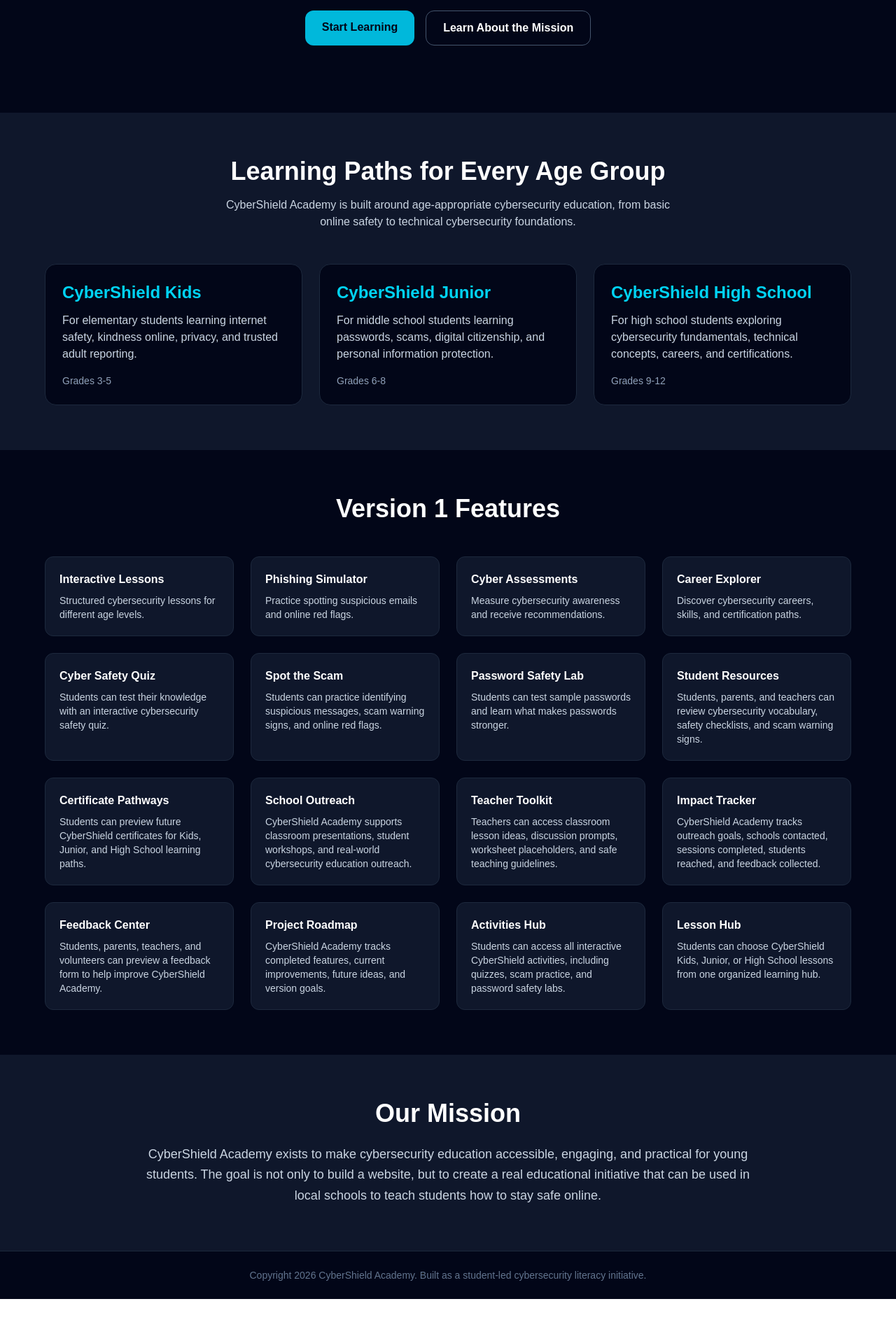
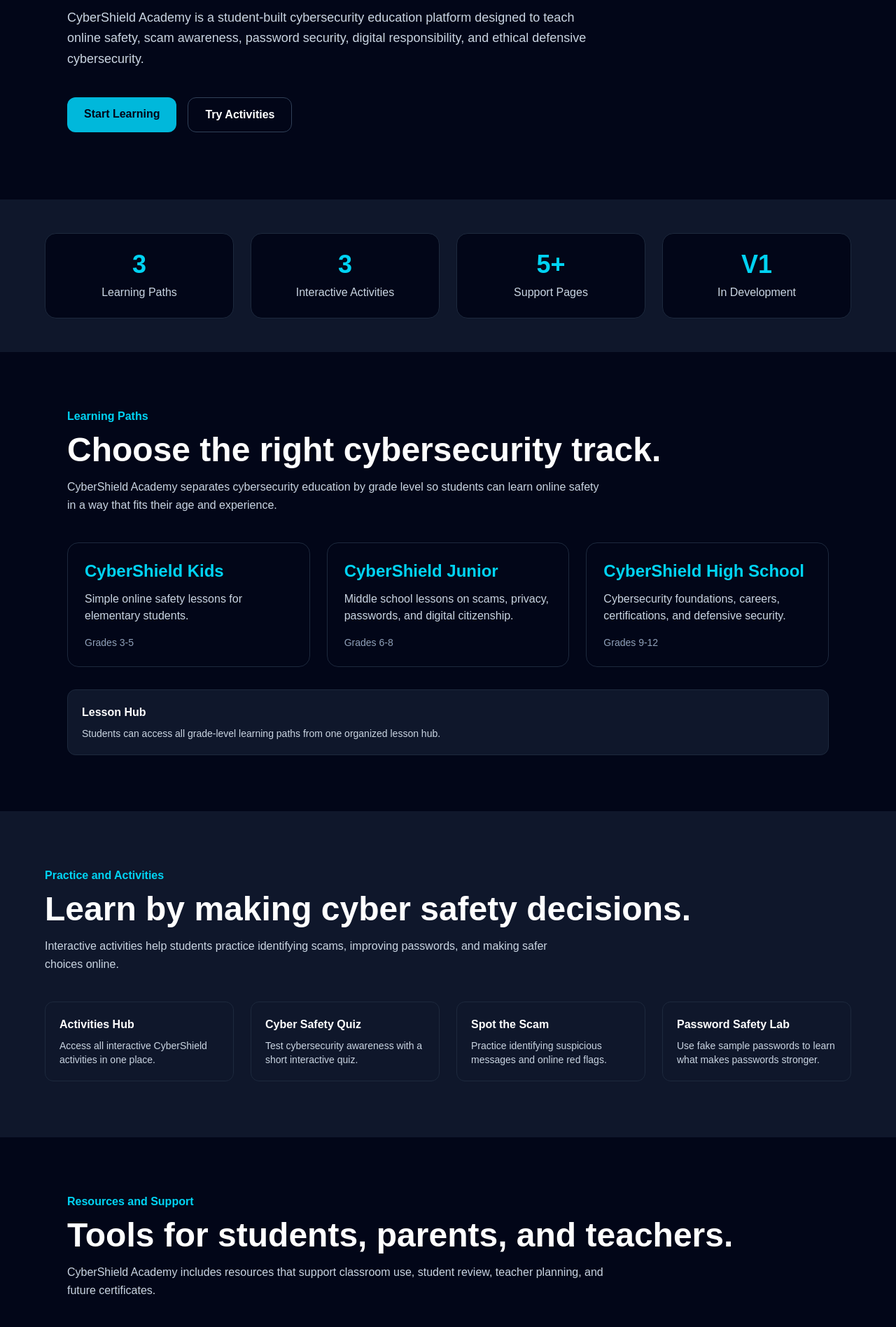
Before and after one commit to sanjith-cpu/cybershield-academy, a Next.js app: page / in a window 1280 px wide. Shown: the part 500-2396 px from the top of the page at 70% size. Before the commit the page ends 2356 px from the top, so only its background shows below. Built offline with nearby package versions, Linux system fonts and the light colour scheme.

Commit message:
Polish homepage layout

```diff
--- a/app/page.tsx
+++ b/app/page.tsx
@@ -8,181 +8,254 @@ export default function Home() {
     <main className="min-h-screen bg-slate-950 text-white">
       <Navbar />
 
-      {/* Hero Section */}
-      <section className="px-8 py-24 text-center max-w-5xl mx-auto">
+      <section className="px-8 py-24 max-w-6xl mx-auto">
         <p className="mb-4 text-cyan-400 font-semibold">
-          Cybersecurity literacy for the next generation
+          Cybersecurity education for students
         </p>
 
-        <h1 className="text-4xl md:text-6xl font-extrabold leading-tight mb-6">
-          Learn cybersecurity, online safety, and digital responsibility.
+        <h1 className="text-4xl md:text-7xl font-extrabold leading-tight mb-6">
+          CyberShield Academy helps students build safer digital habits.
         </h1>
 
-        <p className="text-lg md:text-xl text-slate-300 max-w-3xl mx-auto mb-10">
-          CyberShield Academy is an interactive learning platform designed to
-          teach elementary, middle, and high school students the cybersecurity
-          skills they need to stay safe, informed, and prepared for the future.
+        <p className="text-lg text-slate-300 leading-relaxed max-w-3xl mb-10">
+          CyberShield Academy is a student-built cybersecurity education platform
+          designed to teach online safety, scam awareness, password security,
+          digital responsibility, and ethical defensive cybersecurity.
         </p>
 
-        <div className="flex flex-col sm:flex-row justify-center gap-4">
+        <div className="flex flex-col sm:flex-row gap-4">
           <a
-            href="#tracks"
-            className="rounded-xl bg-cyan-500 px-6 py-3 font-semibold text-slate-950 hover:bg-cyan-400 transition"
+            href="/lessons"
+            className="rounded-xl bg-cyan-500 px-6 py-3 font-semibold text-slate-950 hover:bg-cyan-400 transition text-center"
           >
             Start Learning
           </a>
 
           <a
-            href="#mission"
-            className="rounded-xl border border-slate-600 px-6 py-3 font-semibold text-white hover:bg-slate-800 transition"
+            href="/activities"
+            className="rounded-xl border border-slate-700 px-6 py-3 font-semibold hover:border-cyan-500 transition text-center"
           >
-            Learn About the Mission
+            Try Activities
           </a>
         </div>
       </section>
 
-      {/* Learning Tracks */}
-      <section id="tracks" className="px-8 py-16 bg-slate-900">
-        <div className="max-w-6xl mx-auto">
-          <h2 className="text-3xl md:text-4xl font-bold text-center mb-4">
-            Learning Paths for Every Age Group
+      <section className="px-8 py-12 bg-slate-900">
+        <div className="max-w-6xl mx-auto grid md:grid-cols-4 gap-6">
+          <div className="rounded-2xl bg-slate-950 border border-slate-800 p-6 text-center">
+            <h2 className="text-4xl font-extrabold text-cyan-400 mb-2">3</h2>
+            <p className="text-slate-300">Learning Paths</p>
+          </div>
+
+          <div className="rounded-2xl bg-slate-950 border border-slate-800 p-6 text-center">
+            <h2 className="text-4xl font-extrabold text-cyan-400 mb-2">3</h2>
+            <p className="text-slate-300">Interactive Activities</p>
+          </div>
+
+          <div className="rounded-2xl bg-slate-950 border border-slate-800 p-6 text-center">
+            <h2 className="text-4xl font-extrabold text-cyan-400 mb-2">5+</h2>
+            <p className="text-slate-300">Support Pages</p>
+          </div>
+
+          <div className="rounded-2xl bg-slate-950 border border-slate-800 p-6 text-center">
+            <h2 className="text-4xl font-extrabold text-cyan-400 mb-2">V1</h2>
+            <p className="text-slate-300">In Development</p>
+          </div>
+        </div>
+      </section>
+
+      <section id="tracks" className="px-8 py-20 max-w-6xl mx-auto">
+        <div className="mb-10">
+          <p className="mb-3 text-cyan-400 font-semibold">
+            Learning Paths
+          </p>
+
+          <h2 className="text-3xl md:text-5xl font-bold mb-4">
+            Choose the right cybersecurity track.
           </h2>
 
-          <p className="text-slate-300 text-center max-w-2xl mx-auto mb-12">
-            CyberShield Academy is built around age-appropriate cybersecurity
-            education, from basic online safety to technical cybersecurity
-            foundations.
+          <p className="text-slate-300 max-w-3xl leading-relaxed">
+            CyberShield Academy separates cybersecurity education by grade level
+            so students can learn online safety in a way that fits their age and
+            experience.
           </p>
+        </div>
 
         <div className="grid md:grid-cols-3 gap-6">
           <TrackCard
             title="CyberShield Kids"
             grades="Grades 3-5"
-              description="For elementary students learning internet safety, kindness online, privacy, and trusted adult reporting."
+            description="Simple online safety lessons for elementary students."
             href="/kids"
           />
 
           <TrackCard
             title="CyberShield Junior"
             grades="Grades 6-8"
-              description="For middle school students learning passwords, scams, digital citizenship, and personal information protection."
+            description="Middle school lessons on scams, privacy, passwords, and digital citizenship."
             href="/junior"
           />
 
           <TrackCard
             title="CyberShield High School"
             grades="Grades 9-12"
-              description="For high school students exploring cybersecurity fundamentals, technical concepts, careers, and certifications."
+            description="Cybersecurity foundations, careers, certifications, and defensive security."
             href="/high-school"
+          />
+        </div>
+
+        <div className="mt-8">
+          <FeatureCard
+            title="Lesson Hub"
+            description="Students can access all grade-level learning paths from one organized lesson hub."
+            href="/lessons"
+          />
+        </div>
+      </section>
+
+      <section className="px-8 py-20 bg-slate-900">
+        <div className="max-w-6xl mx-auto">
+          <div className="mb-10">
+            <p className="mb-3 text-cyan-400 font-semibold">
+              Practice and Activities
+            </p>
+
+            <h2 className="text-3xl md:text-5xl font-bold mb-4">
+              Learn by making cyber safety decisions.
+            </h2>
+
+            <p className="text-slate-300 max-w-3xl leading-relaxed">
+              Interactive activities help students practice identifying scams,
+              improving passwords, and making safer choices online.
+            </p>
+          </div>
+
+          <div className="grid md:grid-cols-2 lg:grid-cols-4 gap-6">
+            <FeatureCard
+              title="Activities Hub"
+              description="Access all interactive CyberShield activities in one place."
+              href="/activities"
+            />
+
+            <FeatureCard
+              title="Cyber Safety Quiz"
+              description="Test cybersecurity awareness with a short interactive quiz."
+              href="/quiz"
+            />
+
+            <FeatureCard
+              title="Spot the Scam"
+              description="Practice identifying suspicious messages and online red flags."
+              href="/spot-the-scam"
+            />
+
+            <FeatureCard
+              title="Password Safety Lab"
+              description="Use fake sample passwords to learn what makes passwords stronger."
+              href="/password-lab"
             />
           </div>
         </div>
       </section>
 
-      {/* Features Section */}
-      <section id="features" className="px-8 py-16">
-        <div className="max-w-6xl mx-auto">
-          <h2 className="text-3xl md:text-4xl font-bold text-center mb-12">
-            Version 1 Features
+      <section className="px-8 py-20 max-w-6xl mx-auto">
+        <div className="mb-10">
+          <p className="mb-3 text-cyan-400 font-semibold">
+            Resources and Support
+          </p>
+
+          <h2 className="text-3xl md:text-5xl font-bold mb-4">
+            Tools for students, parents, and teachers.
           </h2>
 
-          <div className="grid sm:grid-cols-2 lg:grid-cols-4 gap-6">
+          <p className="text-slate-300 max-w-3xl leading-relaxed">
+            CyberShield Academy includes resources that support classroom use,
+            student review, teacher planning, and future certificates.
+          </p>
+        </div>
+
+        <div className="grid md:grid-cols-2 lg:grid-cols-3 gap-6">
           <FeatureCard
-              title="Interactive Lessons"
-              description="Structured cybersecurity lessons for different age levels."
+            title="Student Resources"
+            description="Review cybersecurity vocabulary, safety checklists, and scam warning signs."
+            href="/resources"
           />
 
           <FeatureCard
-              title="Phishing Simulator"
-              description="Practice spotting suspicious emails and online red flags."
+            title="Teacher Toolkit"
+            description="Access lesson ideas, discussion prompts, worksheet placeholders, and teaching tips."
+            href="/teacher-toolkit"
           />
 
           <FeatureCard
-              title="Cyber Assessments"
-              description="Measure cybersecurity awareness and receive recommendations."
+            title="Certificate Pathways"
+            description="Preview future CyberShield certificates for Kids, Junior, and High School tracks."
+            href="/certificates"
+          />
+        </div>
+      </section>
+
+      <section className="px-8 py-20 bg-slate-900">
+        <div className="max-w-6xl mx-auto">
+          <div className="mb-10">
+            <p className="mb-3 text-cyan-400 font-semibold">
+              Outreach and Impact
+            </p>
+
+            <h2 className="text-3xl md:text-5xl font-bold mb-4">
+              Built for real-world cybersecurity education.
+            </h2>
+
+            <p className="text-slate-300 max-w-3xl leading-relaxed">
+              CyberShield Academy is designed to support future school outreach,
+              classroom presentations, feedback collection, and honest impact
+              tracking.
+            </p>
+          </div>
+
+          <div className="grid md:grid-cols-2 lg:grid-cols-4 gap-6">
+            <FeatureCard
+              title="School Outreach"
+              description="Explore presentation options for elementary, middle, and high school students."
+              href="/outreach"
             />
 
             <FeatureCard
-              title="Career Explorer"
-              description="Discover cybersecurity careers, skills, and certification paths."
-            />
-	    <FeatureCard
-  		title="Cyber Safety Quiz"
-  		description="Students can test their knowledge with an interactive cybersecurity safety quiz."
-                href="/quiz"
-	    />
-	    <FeatureCard
-  		title="Spot the Scam"
- 		description="Students can practice identifying suspicious messages, scam warning signs, and online red flags."
-  		href="/spot-the-scam"
-	    />
-	    <FeatureCard
-  		title="Password Safety Lab"
-  		description="Students can test sample passwords and learn what makes passwords stronger."
-  		href="/password-lab"
-	    />
-	    <FeatureCard
-  		title="Student Resources"
-  		description="Students, parents, and teachers can review cybersecurity vocabulary, safety checklists, and scam warning 			signs."
-  		href="/resources"
-	    />
-	    <FeatureCard
-  		title="Certificate Pathways"
-  		description="Students can preview future CyberShield certificates for Kids, Junior, and High School learning paths."
-  		href="/certificates"
-	    />
-	    <FeatureCard
-  		title="School Outreach"
-  		description="CyberShield Academy supports classroom presentations, student workshops, and real-world cybersecurity 			education outreach."
-  		href="/outreach"
-	    />
-	    <FeatureCard
-  		title="Teacher Toolkit"
-  		description="Teachers can access classroom lesson ideas, discussion prompts, worksheet placeholders, and safe teaching 			guidelines."
-  		href="/teacher-toolkit"
-	    />
-	    <FeatureCard
               title="Impact Tracker"
-  		description="CyberShield Academy tracks outreach goals, schools contacted, sessions completed, students reached, and 			feedback collected."
+              description="Track outreach goals, sessions completed, students reached, and feedback."
               href="/impact"
             />
+
             <FeatureCard
               title="Feedback Center"
-  		description="Students, parents, teachers, and volunteers can preview a feedback form to help improve CyberShield Academy."
+              description="Preview a feedback form for students, parents, teachers, and volunteers."
               href="/feedback"
             />
+
             <FeatureCard
               title="Project Roadmap"
-  		description="CyberShield Academy tracks completed features, current improvements, future ideas, and version goals."
+              description="View completed features, current improvements, and future version goals."
               href="/roadmap"
-	    />
-	    <FeatureCard
-  		title="Activities Hub"
-  		description="Students can access all interactive CyberShield activities, including quizzes, scam practice, and password 		safety labs."
-  		href="/activities"
-	    />
-	    <FeatureCard
-  		title="Lesson Hub"
-  		description="Students can choose CyberShield Kids, Junior, or High School lessons from one organized learning hub."
-  		href="/lessons"
             />
           </div>
         </div>
       </section>
 
-      {/* Mission Section */}
-      <section id="mission" className="px-8 py-16 bg-slate-900">
-        <div className="max-w-4xl mx-auto text-center">
-          <h2 className="text-3xl md:text-4xl font-bold mb-6">Our Mission</h2>
+      <section id="mission" className="px-8 py-20 max-w-5xl mx-auto text-center">
+        <p className="mb-3 text-cyan-400 font-semibold">
+          Mission
+        </p>
+
+        <h2 className="text-3xl md:text-5xl font-bold mb-6">
+          Making cybersecurity easier to understand.
+        </h2>
 
         <p className="text-lg text-slate-300 leading-relaxed">
-            CyberShield Academy exists to make cybersecurity education
-            accessible, engaging, and practical for young students. The goal is
-            not only to build a website, but to create a real educational
-            initiative that can be used in local schools to teach students how
-            to stay safe online.
+          CyberShield Academy focuses on safe, ethical, and defensive
+          cybersecurity education. The goal is to help students protect
+          themselves online, understand digital risks, and build confidence with
+          responsible technology use.
         </p>
-        </div>
       </section>
 
       <Footer />
```
Lines whose indentation alone changed are shown as unchanged.
